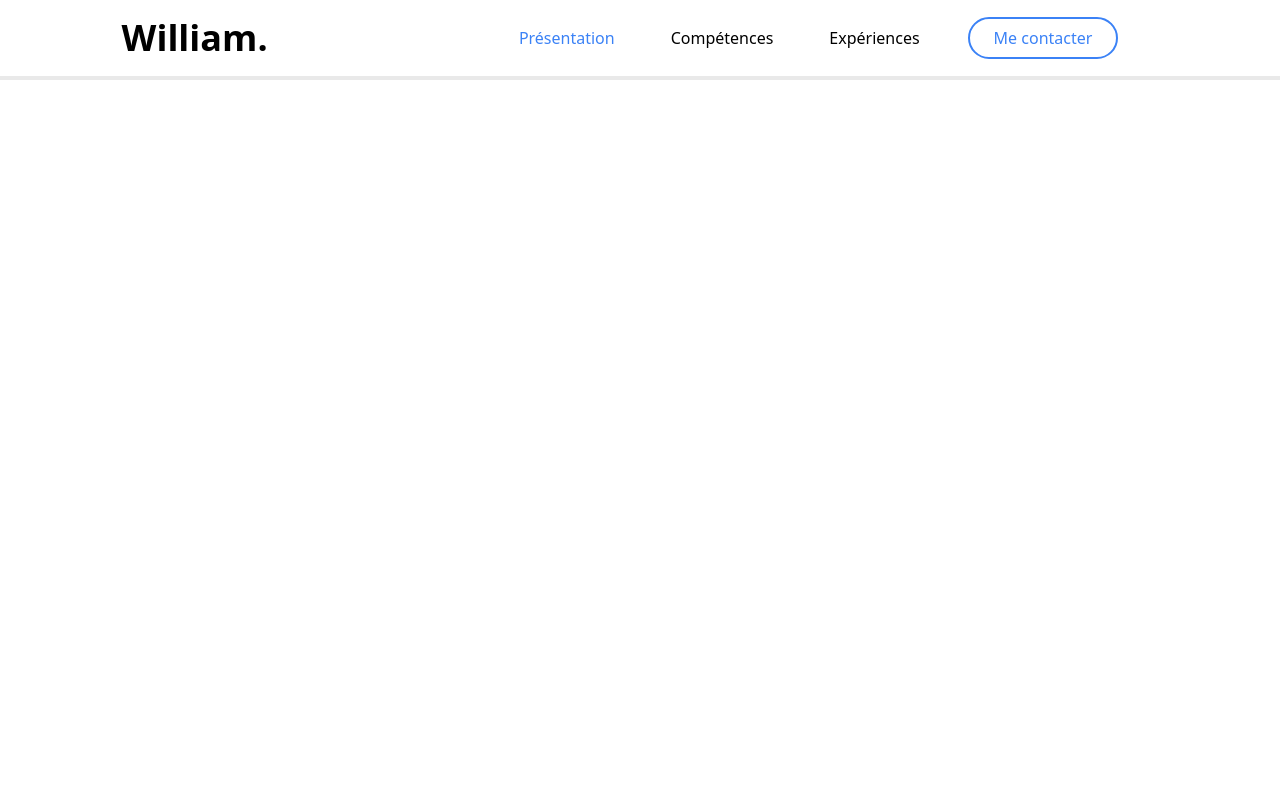
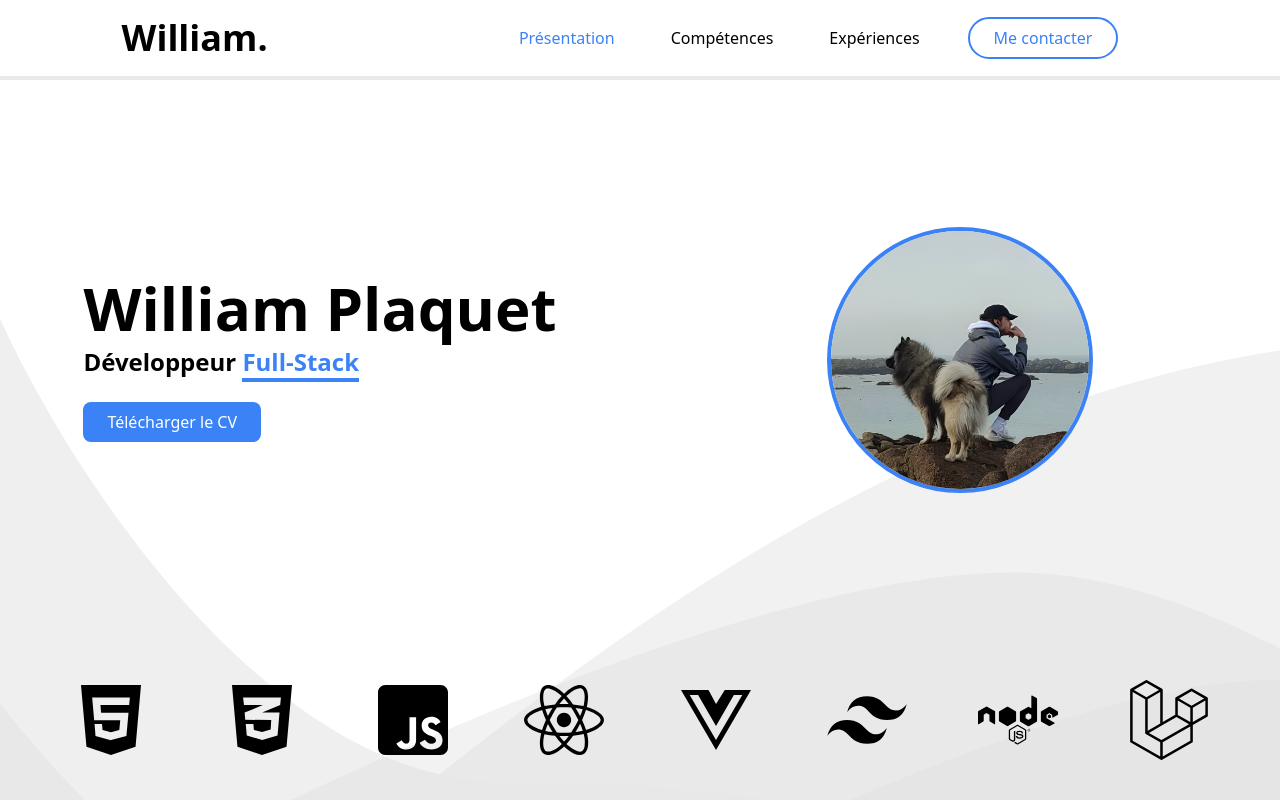
Before and after one commit to PlaquetWilliam/Portfolio, a React (Create React App) app: page / in a window 1280 px wide. Shown: the top 800 px of the page. Built offline with nearby package versions, Linux system fonts and the light colour scheme.

Commit message:
Fix: package.json

```diff
--- a/package.json
+++ b/package.json
@@ -1,5 +1,5 @@
 {
-  "homepage": "https://plaquetwilliam.github.io/portfolio",
+  "homepage": "https://plaquetwilliam.github.io/",
   "name": "app",
   "version": "0.1.0",
   "private": true,
--- a/src/App.tsx
+++ b/src/App.tsx
@@ -23,7 +23,7 @@ function App() {
       </header>
 
       <Routes>
-        <Route path='/portfolio' element={ <Home/> }/>
+        <Route path='/' element={ <Home/> }/>
         <Route path='/skills' element={ <Skills/> }/>
         <Route path='/experiences' element={ <Experiences/> }/>
         <Route path='/contact' element={ <Contact/> }/>
```
